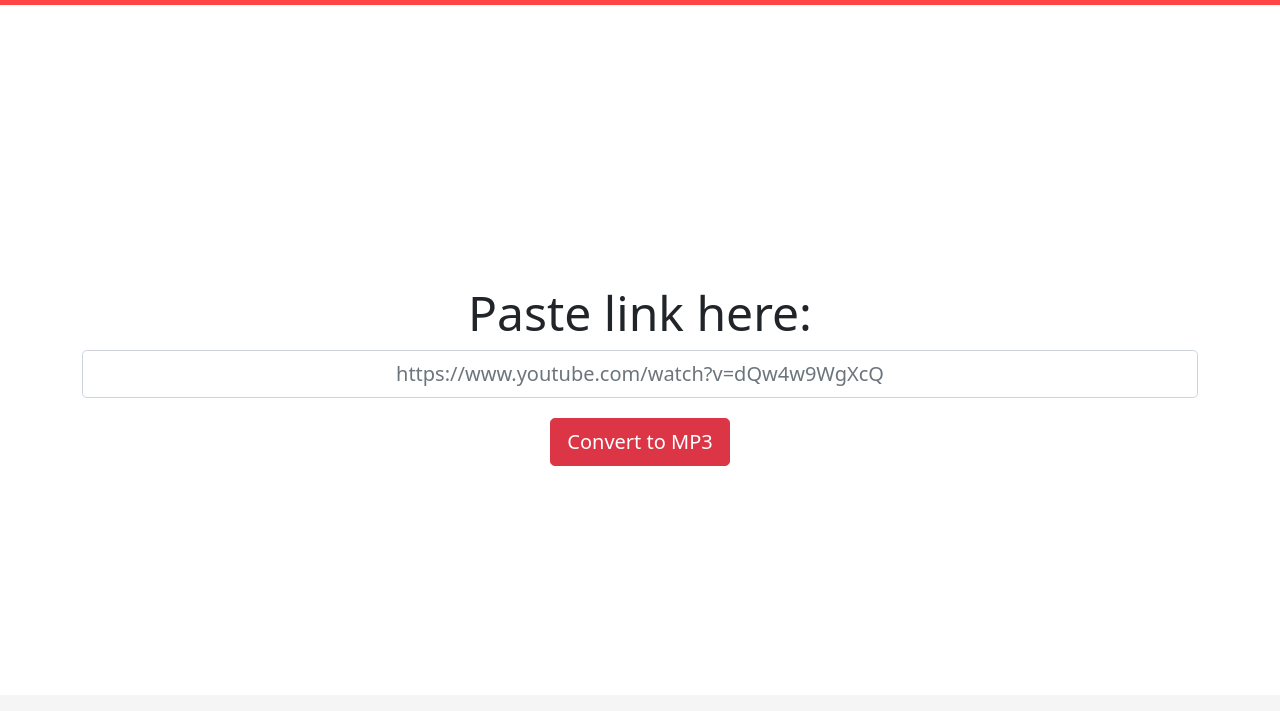
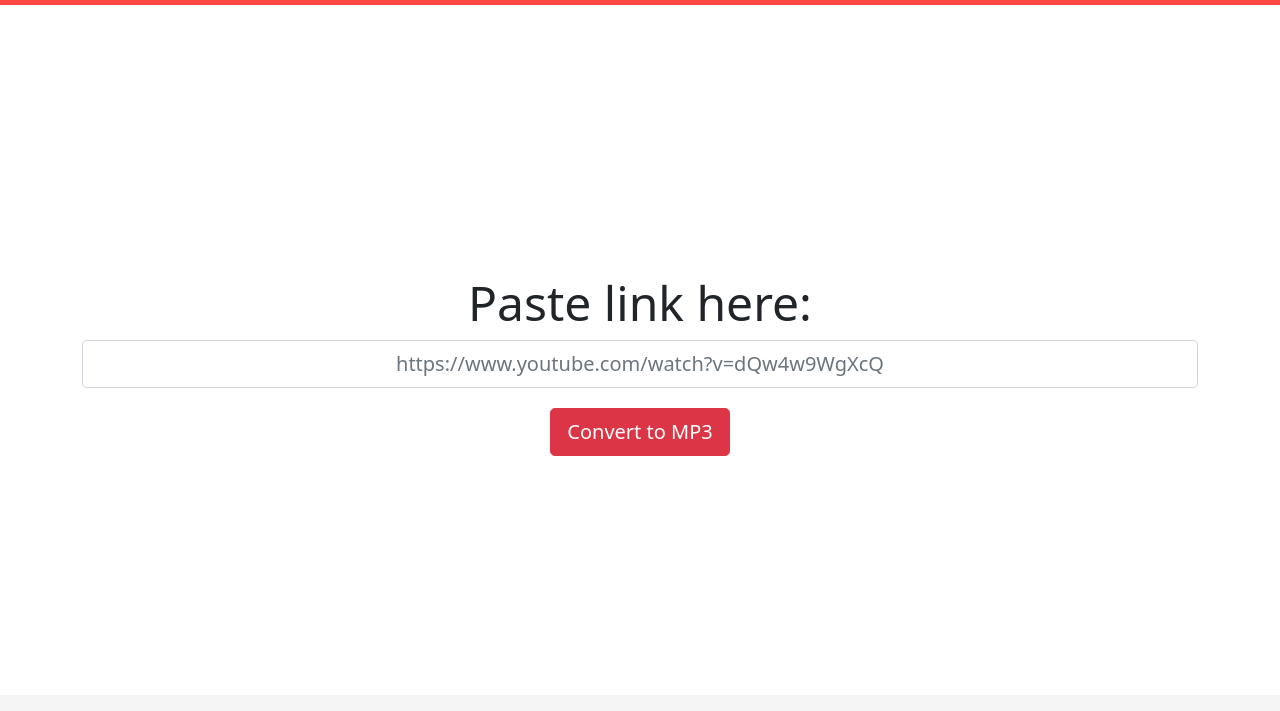
Before and after one commit to DavidBootle/youtube-downloader, a website: page html/index.html in a window 1280 px wide. Shown: the part 45-756 px from the top of the page. Drawn offline with Linux system fonts and the light colour scheme; files that its build step writes are made by us from their sources; files whose address does not match are found by name.

Commit message:
made center box smaller to properly center items in the screen

```diff
--- a/public/global-styles.css
+++ b/public/global-styles.css
@@ -7,7 +7,7 @@ html, body {
 }
 
 .centered-container {
-    height: calc(100% - 60px);
+    height: calc(100% - 80px);
 }
 
 .no-height {
```
